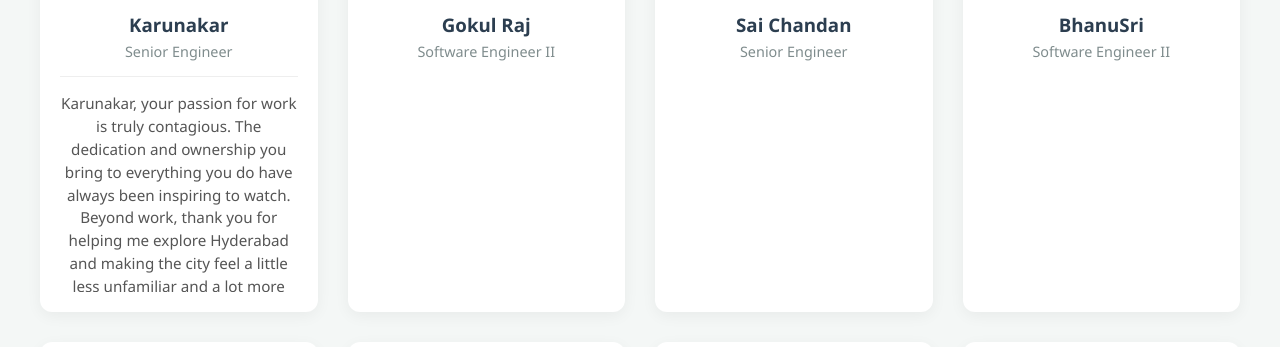
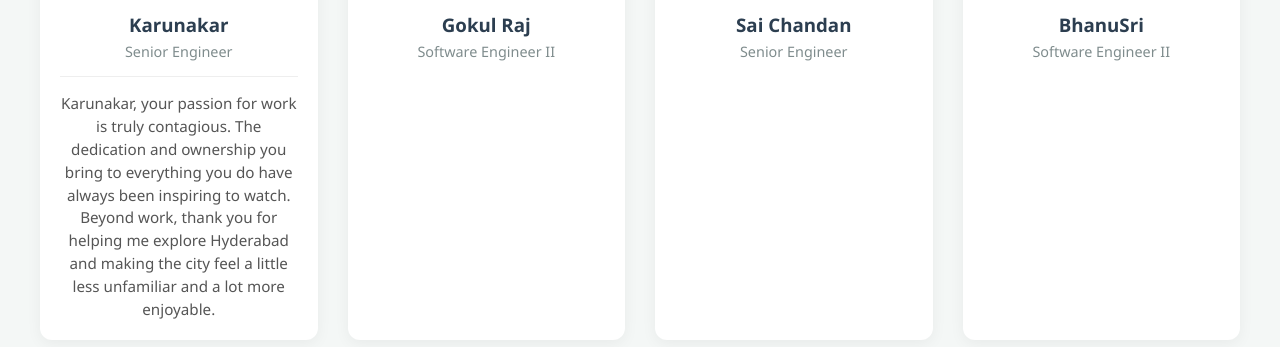
Before and after one commit to Stat-icVoid/team-page, a plain HTML site: page index.html in a window 1280 px wide. Both pictures are taken after a click on the element 178 px from the left and 219 px from the top of the page. Shown: the part 197-544 px from the top of the page. Drawn offline with Linux system fonts and the light colour scheme.

Commit message:
Add files via upload

```diff
--- a/index.html
+++ b/index.html
@@ -78,7 +78,7 @@
 
         /* Visual class added via JS when a user clicks the card */
         .member-card.active .bio-text {
-            max-height: 200px; /* Expands to fit the sentences */
+            max-height: 500px; /* Expands to fit the sentences */
             opacity: 1;
             padding-top: 15px;
             margin-top: 10px;
```
